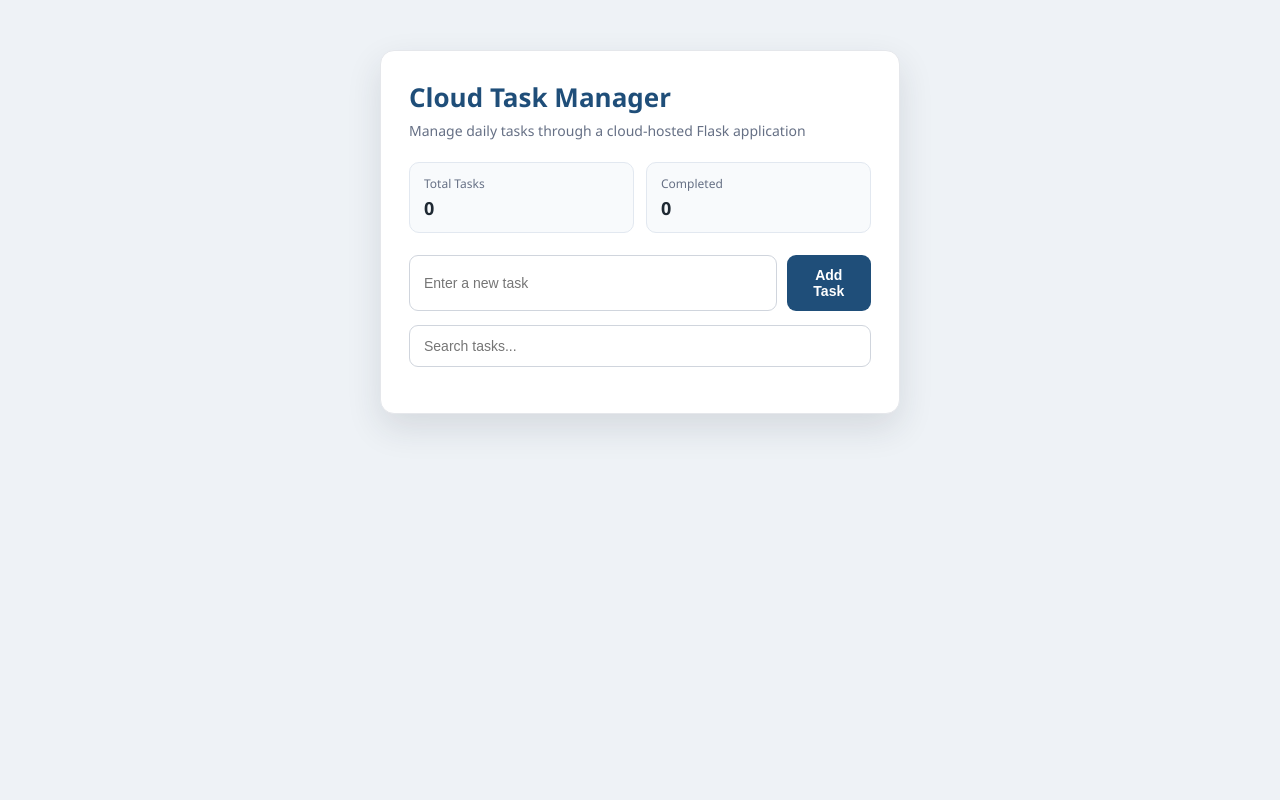
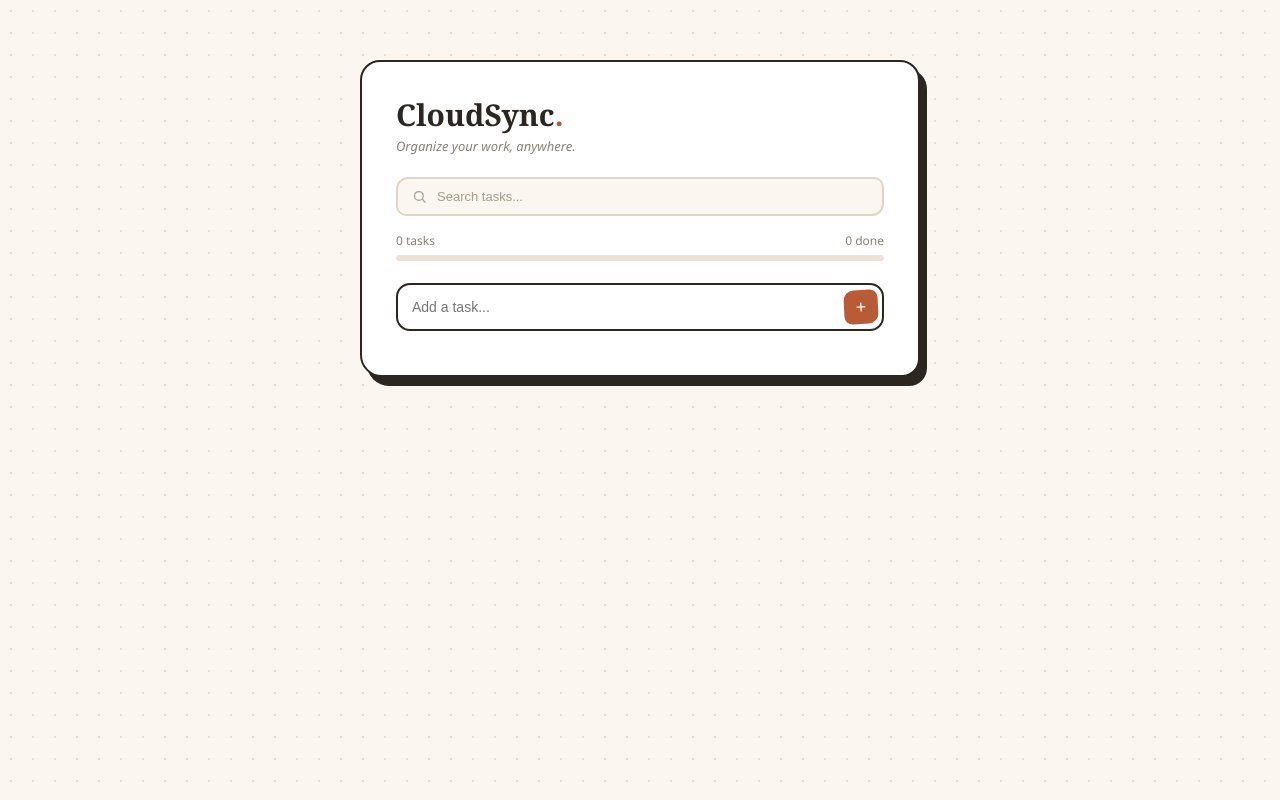
Before and after one commit to nyashwanthkumar/cloudsync, a plain HTML site: page frontend/index.html in a window 1280 px wide. Drawn offline with Linux system fonts and the light colour scheme; no server answers.

Commit message:
Add hand-crafted styling details

```diff
--- a/frontend/index.html
+++ b/frontend/index.html
@@ -2,7 +2,8 @@
 <html lang="en">
 <head>
 <meta charset="UTF-8">
-  <title>Cloud Task Manager</title>
+<meta name="viewport" content="width=device-width, initial-scale=1.0">
+<title>CloudSync</title>
 
 <style>
   * {
@@ -13,110 +14,168 @@
     margin: 0;
     min-height: 100vh;
     font-family: "Segoe UI", Arial, sans-serif;
-      background: #eef2f6;
-      color: #1f2933;
+    background-color: #fbf6ef;
+    background-image: radial-gradient(#e8ddc9 1px, transparent 1px);
+    background-size: 22px 22px;
+    color: #2b2620;
     display: flex;
     justify-content: center;
     align-items: flex-start;
-      padding: 50px 16px;
+    padding: 60px 16px;
   }
 
   .app {
     width: 100%;
-      max-width: 520px;
+    max-width: 560px;
     background: #ffffff;
-      border-radius: 14px;
-      box-shadow: 0 14px 35px rgba(30, 41, 59, 0.12);
-      padding: 28px;
-      border: 1px solid #e5e7eb;
+    border: 2px solid #2b2620;
+    border-radius: 20px 20px 18px 22px;
+    padding: 32px 34px;
+    box-shadow: 7px 9px 0px #2b2620;
   }
 
-    .header {
+  .header-row {
+    margin-bottom: 22px;
+    position: relative;
+  }
+
+  h1 {
+    margin: 0 0 2px 0;
+    font-family: Georgia, "Times New Roman", serif;
+    font-size: 30px;
+    font-weight: 700;
+    color: #2b2620;
+    display: inline-block;
+  }
+
+  h1 .dot {
+    color: #b85c38;
+  }
+
+  .subtitle {
+    font-size: 13px;
+    color: #8a8175;
+    font-style: italic;
+  }
+
+  .search-box {
+    display: flex;
+    align-items: center;
+    gap: 10px;
+    background: #fbf6ef;
+    border: 2px solid #e0d6c6;
+    border-radius: 12px 10px 12px 10px;
+    padding: 10px 14px;
+    margin-bottom: 16px;
+    transition: border-color 0.15s ease;
+  }
+
+  .search-box:focus-within {
+    border-color: #b85c38;
+  }
+
+  .search-box svg {
+    width: 15px;
+    height: 15px;
+    color: #a89e8f;
+    flex-shrink: 0;
+  }
+
+  .search {
+    width: 100%;
+    border: none;
+    background: transparent;
+    padding: 0;
+    font-size: 13px;
+    color: #2b2620;
+    outline: none;
+  }
+
+  /* progress bar */
+  .progress-wrap {
     margin-bottom: 22px;
   }
 
-    h2 {
-      margin: 0;
-      font-size: 26px;
-      color: #1f4e79;
-      letter-spacing: 0;
+  .progress-label {
+    display: flex;
+    justify-content: space-between;
+    font-size: 12px;
+    color: #8a8175;
+    margin-bottom: 6px;
   }
 
-    .subtitle {
-      margin-top: 6px;
-      font-size: 14px;
-      color: #667085;
+  .progress-track {
+    height: 6px;
+    background: #ece3d6;
+    border-radius: 10px;
+    overflow: hidden;
   }
 
-    .stats {
-      display: flex;
-      justify-content: space-between;
-      gap: 12px;
-      margin-bottom: 22px;
+  .progress-fill {
+    height: 100%;
+    width: 0%;
+    background-color: #b85c38;
+    background-image: linear-gradient(135deg, rgba(255,255,255,0.18) 25%, transparent 25%, transparent 50%, rgba(255,255,255,0.18) 50%, rgba(255,255,255,0.18) 75%, transparent 75%, transparent);
+    background-size: 10px 10px;
+    border-radius: 10px;
+    transition: width 0.4s ease;
   }
 
-    .stat-box {
-      flex: 1;
-      background: #f8fafc;
-      border: 1px solid #e2e8f0;
-      border-radius: 10px;
-      padding: 12px 14px;
+  /* input pill */
+  .add-box {
+    display: flex;
+    align-items: center;
+    background: #ffffff;
+    border: 2px solid #2b2620;
+    border-radius: 14px;
+    padding: 4px 4px 4px 14px;
+    margin-bottom: 12px;
+    transition: transform 0.15s ease;
   }
 
-    .stat-label {
-      font-size: 12px;
-      color: #667085;
-      margin-bottom: 4px;
+  .add-box:focus-within {
+    transform: translate(-2px, -2px);
+    box-shadow: 3px 3px 0px #2b2620;
   }
 
-    .stat-value {
-      font-size: 18px;
-      font-weight: 600;
-      color: #1f2933;
+  .add-box input {
+    flex: 1;
+    border: none;
+    outline: none;
+    background: transparent;
+    font-size: 14px;
+    padding: 10px 0;
+    color: #2b2620;
   }
 
-    .add-row {
-      display: flex;
-      gap: 10px;
-      margin-bottom: 14px;
+  .add-box button {
+    border: none;
+    background: #b85c38;
+    color: #fff;
+    width: 34px;
+    height: 34px;
+    border-radius: 10px 8px 10px 8px;
+    font-size: 18px;
+    line-height: 1;
+    cursor: pointer;
+    transform: rotate(-3deg);
+    transition: transform 0.15s ease, background 0.2s ease;
   }
 
-    input {
-      width: 100%;
-      padding: 12px 14px;
-      border-radius: 9px;
-      border: 1px solid #d0d5dd;
-      font-size: 14px;
-      outline: none;
-      background: #ffffff;
-      transition: border 0.2s, box-shadow 0.2s;
+  .add-box button:hover {
+    background: #a34d2c;
+    transform: rotate(0deg) scale(1.04);
   }
 
-    input:focus {
-      border-color: #1f4e79;
-      box-shadow: 0 0 0 3px rgba(31, 78, 121, 0.12);
+  .add-box button:active {
+    transform: rotate(0deg) scale(0.88);
   }
 
-    button {
-      padding: 12px 18px;
-      border-radius: 9px;
-      border: none;
-      background: #1f4e79;
-      color: white;
-      font-size: 14px;
-      font-weight: 600;
-      cursor: pointer;
-      transition: background 0.2s;
+  .search::placeholder {
+    color: #a89e8f;
   }
 
-    button:hover {
-      background: #17375e;
-    }
-
-    .search {
-      margin-bottom: 18px;
-    }
-
+  /* task list */
   .task-list {
     list-style: none;
     padding: 0;
@@ -126,118 +185,126 @@
   .task-item {
     display: flex;
     justify-content: space-between;
-      align-items: center;
-      gap: 14px;
-      padding: 14px 4px;
-      border-bottom: 1px solid #edf0f2;
+    align-items: flex-start;
+    gap: 12px;
+    padding: 12px 4px;
+    border-bottom: 1px dashed #e0d6c6;
+    animation: slideIn 0.25s ease;
   }
 
-    .task-item:last-child {
-      border-bottom: none;
+  @keyframes slideIn {
+    from { opacity: 0; transform: translateX(-8px); }
+    to { opacity: 1; transform: translateX(0); }
+  }
+
+  .task-item.removing {
+    animation: slideOut 0.2s ease forwards;
+  }
+
+  @keyframes slideOut {
+    to { opacity: 0; transform: translateX(12px); height: 0; padding: 0; margin: 0; }
   }
 
   .task-left {
     display: flex;
     align-items: flex-start;
-      gap: 12px;
+    gap: 10px;
     min-width: 0;
   }
 
   .checkbox {
-      width: 18px;
-      height: 18px;
+    width: 20px;
+    height: 20px;
     margin-top: 2px;
-      border: 2px solid #98a2b3;
-      border-radius: 5px;
+    border: 2px solid #2b2620;
+    border-radius: 7px 5px 7px 5px;
     cursor: pointer;
-      display: flex;
-      align-items: center;
-      justify-content: center;
     flex-shrink: 0;
-      color: white;
-      font-size: 12px;
-      font-weight: bold;
+    position: relative;
+  }
+
+  .checkbox svg {
+    position: absolute;
+    top: -2px;
+    left: -2px;
+    width: 20px;
+    height: 20px;
+  }
+
+  .checkbox svg path {
+    fill: none;
+    stroke: #fff;
+    stroke-width: 3;
+    stroke-linecap: round;
+    stroke-linejoin: round;
+    stroke-dasharray: 20;
+    stroke-dashoffset: 20;
+    transition: stroke-dashoffset 0.25s ease;
   }
 
   .checkbox.done {
-      background: #1f4e79;
-      border-color: #1f4e79;
+    background: #b85c38;
+    border-color: #b85c38;
   }
 
-    .checkbox.done::after {
-      content: "✓";
-    }
-
-    .task-details {
-      min-width: 0;
+  .checkbox.done svg path {
+    stroke-dashoffset: 0;
   }
 
   .task-name {
-      font-size: 15px;
-      font-weight: 500;
-      color: #1f2933;
+    font-size: 14px;
+    color: #2b2620;
     word-break: break-word;
   }
 
   .task-name.done {
     text-decoration: line-through;
-      color: #98a2b3;
+    color: #b3a999;
   }
 
   .time {
-      margin-top: 4px;
-      font-size: 12px;
-      color: #98a2b3;
+    margin-top: 2px;
+    font-size: 11px;
+    font-family: "Consolas", "Courier New", monospace;
+    color: #a89e8f;
   }
 
   .actions {
     display: flex;
-      gap: 10px;
-      font-size: 13px;
+    gap: 6px;
+    font-size: 11px;
     flex-shrink: 0;
   }
 
   .actions span {
     cursor: pointer;
-      font-weight: 500;
+    padding: 4px 8px;
+    border-radius: 6px;
+    border: 1px solid transparent;
+    transition: border-color 0.15s ease;
   }
 
   .edit {
-      color: #1f4e79;
+    color: #b85c38;
+  }
+
+  .edit:hover {
+    border-color: #b85c38;
   }
 
   .delete {
-      color: #d92d20;
+    color: #8a8175;
+  }
+
+  .delete:hover {
+    border-color: #8a8175;
   }
 
   .empty {
     text-align: center;
-      color: #667085;
-      font-size: 14px;
-      padding: 28px 0 10px;
-    }
-
-    @media (max-width: 520px) {
-      .app {
-        padding: 22px;
-      }
-
-      .add-row {
-        flex-direction: column;
-      }
-
-      button {
-        width: 100%;
-      }
-
-      .task-item {
-        align-items: flex-start;
-      }
-
-      .actions {
-        flex-direction: column;
-        gap: 6px;
-      }
+    color: #a89e8f;
+    font-size: 13px;
+    padding: 24px 0 5px;
   }
 </style>
 </head>
@@ -245,35 +312,36 @@
 <body>
 
   <div class="app">
-    <div class="header">
-      <h2>Cloud Task Manager</h2>
-      <div class="subtitle">Manage daily tasks through a cloud-hosted Flask application</div>
+    <div class="header-row">
+      <h1>CloudSync<span class="dot">.</span></h1>
+      <div class="subtitle">Organize your work, anywhere.</div>
     </div>
 
-    <div class="stats">
-      <div class="stat-box">
-        <div class="stat-label">Total Tasks</div>
-        <div class="stat-value" id="total">0</div>
+    <div class="search-box">
+      <svg viewBox="0 0 24 24" fill="none"><circle cx="11" cy="11" r="7" stroke="currentColor" stroke-width="2"/><path d="M21 21l-4.3-4.3" stroke="currentColor" stroke-width="2" stroke-linecap="round"/></svg>
+      <input id="searchInput" class="search" placeholder="Search tasks..." oninput="loadTasks()">
     </div>
 
-      <div class="stat-box">
-        <div class="stat-label">Completed</div>
-        <div class="stat-value" id="completed">0</div>
+    <div class="progress-wrap">
+      <div class="progress-label">
+        <span id="total">0 tasks</span>
+        <span id="completed">0 done</span>
+      </div>
+      <div class="progress-track">
+        <div class="progress-fill" id="progressFill"></div>
       </div>
     </div>
 
-    <div class="add-row">
-      <input id="taskInput" placeholder="Enter a new task">
-      <button onclick="addTask()">Add Task</button>
+    <div class="add-box">
+      <input id="taskInput" placeholder="Add a task..." onkeydown="if(event.key==='Enter') addTask()">
+      <button onclick="addTask()">+</button>
     </div>
-
-    <input id="searchInput" class="search" placeholder="Search tasks..." oninput="loadTasks()">
 
     <ul id="taskList" class="task-list"></ul>
   </div>
 
 <script>
-const API = "http://ec2-13-60-47-39.eu-north-1.compute.amazonaws.com:5000";
+const API = "http://13.60.249.151:5000";
 
 function addTask() {
   const input = document.getElementById("taskInput");
@@ -291,12 +359,15 @@
   });
 }
 
-function deleteTask(id) {
+function deleteTask(id, li) {
+  li.classList.add("removing");
+  setTimeout(() => {
     fetch(API + "/delete", {
       method: "POST",
       headers: {"Content-Type": "application/json"},
       body: JSON.stringify({id: id})
     }).then(loadTasks);
+  }, 180);
 }
 
 function toggleTask(id) {
@@ -332,12 +403,15 @@
         task.name.toLowerCase().includes(search)
       );
 
-      document.getElementById("total").innerText = data.length;
-      document.getElementById("completed").innerText =
-        data.filter(task => task.done).length;
+      const doneCount = data.filter(task => task.done).length;
+      const pct = data.length ? Math.round((doneCount / data.length) * 100) : 0;
+
+      document.getElementById("total").innerText = `${data.length} task${data.length !== 1 ? "s" : ""}`;
+      document.getElementById("completed").innerText = `${doneCount} done`;
+      document.getElementById("progressFill").style.width = pct + "%";
 
       if (filtered.length === 0) {
-        list.innerHTML = `<div class="empty">No tasks found</div>`;
+        list.innerHTML = `<div class="empty">nothing here yet</div>`;
         return;
       }
 
@@ -347,24 +421,26 @@
 
         li.innerHTML = `
           <div class="task-left">
-            <div class="checkbox ${task.done ? "done" : ""}"></div>
+            <div class="checkbox ${task.done ? "done" : ""}">
+              <svg viewBox="0 0 20 20"><path d="M4 10 L8 14 L16 5"></path></svg>
+            </div>
 
-            <div class="task-details">
+            <div>
               <div class="task-name ${task.done ? "done" : ""}"></div>
               <div class="time">${task.time || ""}</div>
             </div>
           </div>
 
           <div class="actions">
-            <span class="edit">Edit</span>
-            <span class="delete">Delete</span>
+            <span class="edit">edit</span>
+            <span class="delete">delete</span>
           </div>
         `;
 
         li.querySelector(".task-name").innerText = task.name;
         li.querySelector(".checkbox").onclick = () => toggleTask(task.id);
         li.querySelector(".edit").onclick = () => editTask(task.id, task.name);
-        li.querySelector(".delete").onclick = () => deleteTask(task.id);
+        li.querySelector(".delete").onclick = () => deleteTask(task.id, li);
 
         list.appendChild(li);
       });
```
Lines whose indentation alone changed are shown as unchanged.
